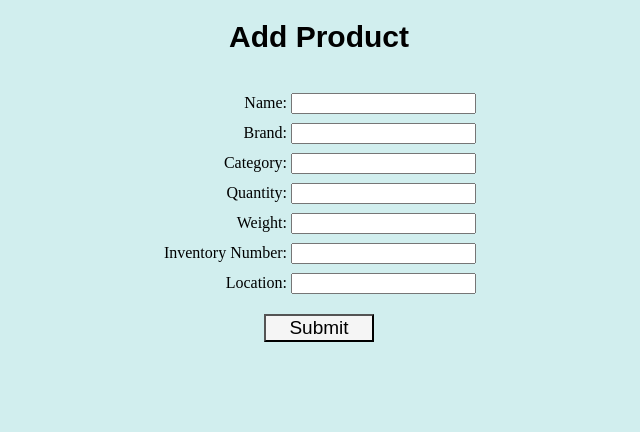
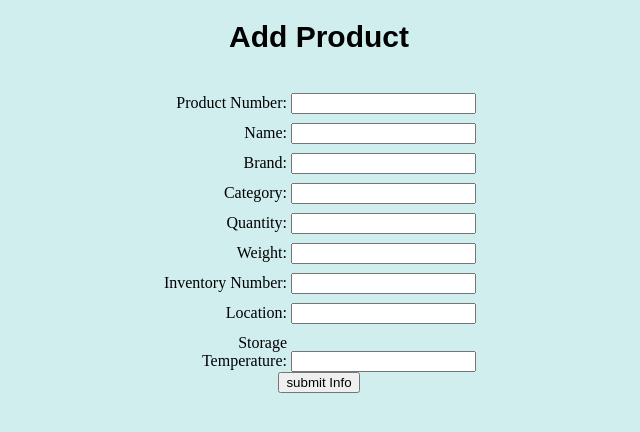
Before and after one commit to simran2684/Inventory-System-Tracker, a PHP site: page /createProduct.php in a window 1280 px wide. Shown: the top 432 px of the page, without its empty margins (321-961 px from the left). Run offline with PHP 8.4, Linux system fonts and the light colour scheme.

Commit message:
Add files via upload

```diff
--- a/website/createProduct.php
+++ b/website/createProduct.php
@@ -1,3 +1,20 @@
+<?php
+     ob_start();
+    header('Access-Control-Allow-Origin: *');
+    header('Content-Type: application/json');
+    header('Content-Type: text/html');
+    header('Access-Control-Allow-Methods: POST');
+    header('Access-Control-Allow-Headers: Access-Control-Allow-Headers,Content-Type,Access-Control-Allow-Methods');
+    include_once '../config/Database.php';
+    include_once '../models/Product.php';
+
+     //Connect the Database
+     $database = new Database();
+     $db = $database->connect();
+
+     // Instantiate product object
+     $product = new Product($db);
+?>
 <!DOCTYPE html>
 <html>
   <head>
@@ -8,25 +25,54 @@
       <h1>Add Product</h1>
       <form class="centerText">
         <div>
+          <label for = "productNum", class = "form_2"> Product Number: </label>
+          <input type = "text" name="productNum"> <br>
           <label for = "name", class = "form_2"> Name: </label>
-          <input type = "text"> <br>
-
+          <input type = "text" name="name"> <br>
           <label for = "brand", class = "form_2"> Brand: </label>
-          <input type = "text"> <br>
-
+          <input type = "text" name="brand"> <br>
           <label for = "category", class = "form_2"> Category: </label>
-        <input type = "text"> <br>
+          <input type = "text" name="category"> <br>
           <label for = "quantity", class = "form_2"> Quantity: </label>
-        <input type = "number"> <br>
+          <input type = "number" name="quantity"> <br>
           <label for = "weight", class = "form_2"> Weight: </label>
-        <input type = "text"> <br>
+          <input type = "number" name="weight"> <br>
           <label for = "inventoryNum", class = "form_2"> Inventory Number: </label>
-        <input type = "number"> <br>
+          <input type = "number" name="inventoryNum"> <br>
           <label for = "location", class = "form_2"> Location: </label>
-        <input type = "text"> <br>
+          <input type = "text" name="location"> <br>
+          <label for = "storageTemp", class = "form_2"> Storage Temperature: </label>
+          <input type = "number" name="storageTemp"> <br>
           </div>
           <div>
-      <button class="btns">Submit</button>
+        <input type="submit" name="submit" value="submit Info">
+      <?php
+
+if(array_key_exists("submit", $_GET)){
+
+    $product->productNum = $_GET['productNum'];
+    $product->name = $_GET['name'];
+    $product->brand = $_GET['brand'];
+    $product->category =  $_GET['category'];
+    $product->quantity =  $_GET['quantity'];
+    $product->weight =  $_GET['weight'];
+    $product->inventoryNum =  $_GET['inventoryNum'];
+    $product->location =  $_GET['location'];
+    $product->storageTemp =  $_GET['storageTemp'];
+
+    // Create product
+    if ($product->createproduct()) {
+        echo json_encode(
+            array('message' => 'product Created')
+        );
+    } else {
+        echo json_encode(
+            array('message' => 'product Not Created')
+        );
+    }
+  }
+
+    ?>
     </div>
       </form>
     </body>
```
Lines whose indentation alone changed are shown as unchanged.
